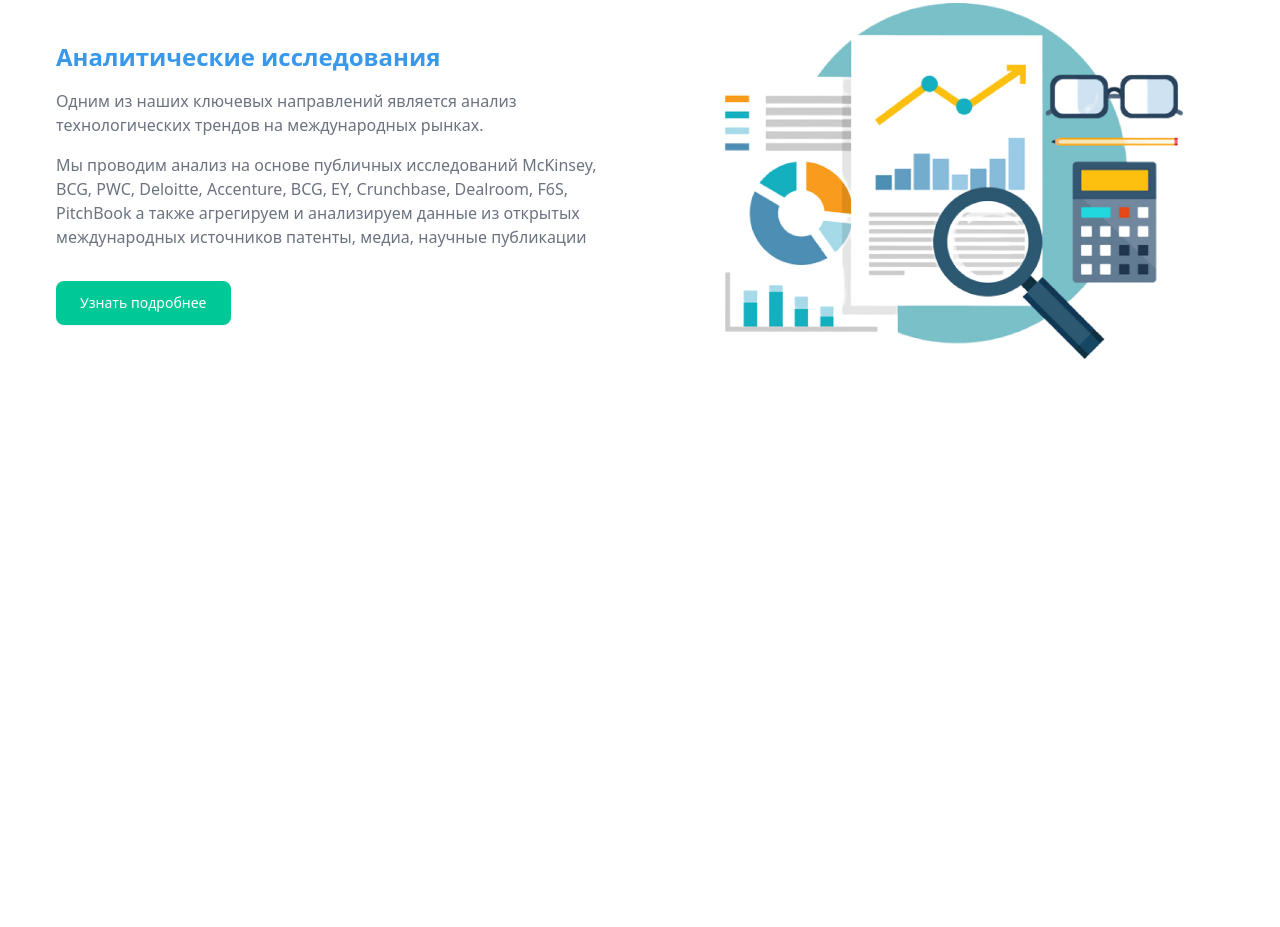
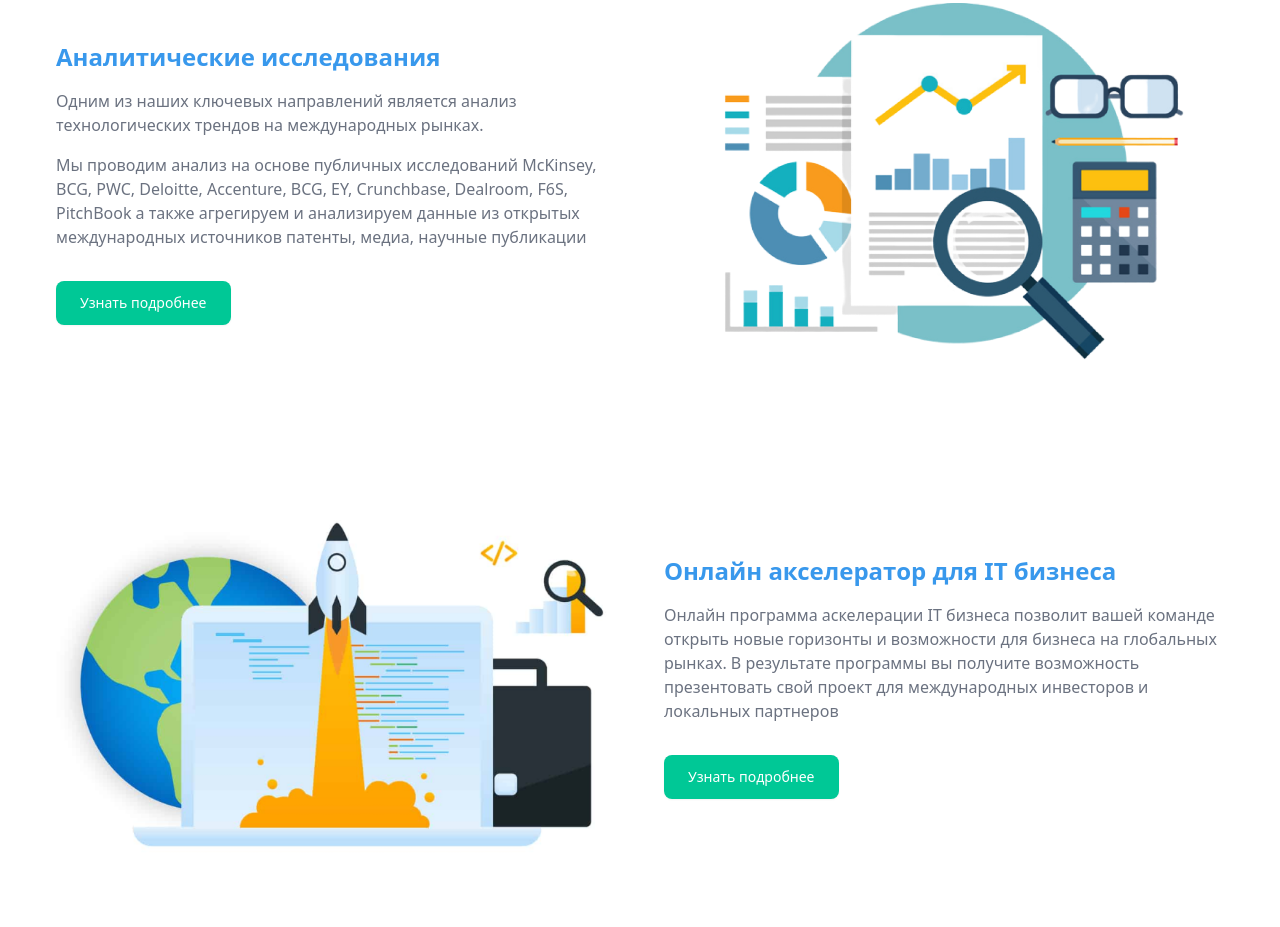
Before and after one commit to mahmudov7/new, a website: page src/index.html in a window 1280 px wide. Shown: the part 965-1892 px from the top of the page. Before the commit the page ends 1393 px from the top, so only its background shows below. Drawn offline with nearby package versions, Linux system fonts and the light colour scheme.

Commit message:
2 section

```diff
--- a/src/index.html
+++ b/src/index.html
@@ -101,6 +101,34 @@
   </div>
 
 </section>
+<section class="w-full max-w-[1200px] mx-auto px-4 py-16 bg-white font-sans">
+
+  <div class="grid grid-cols-1 md:grid-cols-2 gap-8 md:gap-12 items-center">
+
+    <div class="flex justify-center items-center order-2 md:order-1">
+      <img src="/image copy.png" alt="Онлайн акселератор для IT бизнеса" class="max-w-full h-auto object-contain max-h-[380px]" />
+    </div>
+
+    <div class="space-y-4 order-1 md:order-2">
+      <h3 class="text-xl sm:text-2xl font-bold text-[#3898ec]">
+        Онлайн акселератор для IT бизнеса
+      </h3>
+
+      <p class="text-gray-500 text-sm sm:text-base leading-relaxed">
+        Онлайн программа аскелерации IT бизнеса позволит вашей команде открыть новые горизонты и возможности для бизнеса на глобальных рынках. В результате программы вы получите возможность презентовать свой проект для международных инвесторов и локальных партнеров
+      </p>
+
+      <div class="pt-4">
+        <button class="inline-block bg-[#00c896] hover:bg-[#00b084] text-white font-medium text-sm px-6 py-3 rounded-lg transition-colors shadow-sm">
+          Узнать подробнее
+        </button>
+      </div>
+    </div>
+
+  </div>
+
+</section>
+
 
 </body>
 </html>
```
